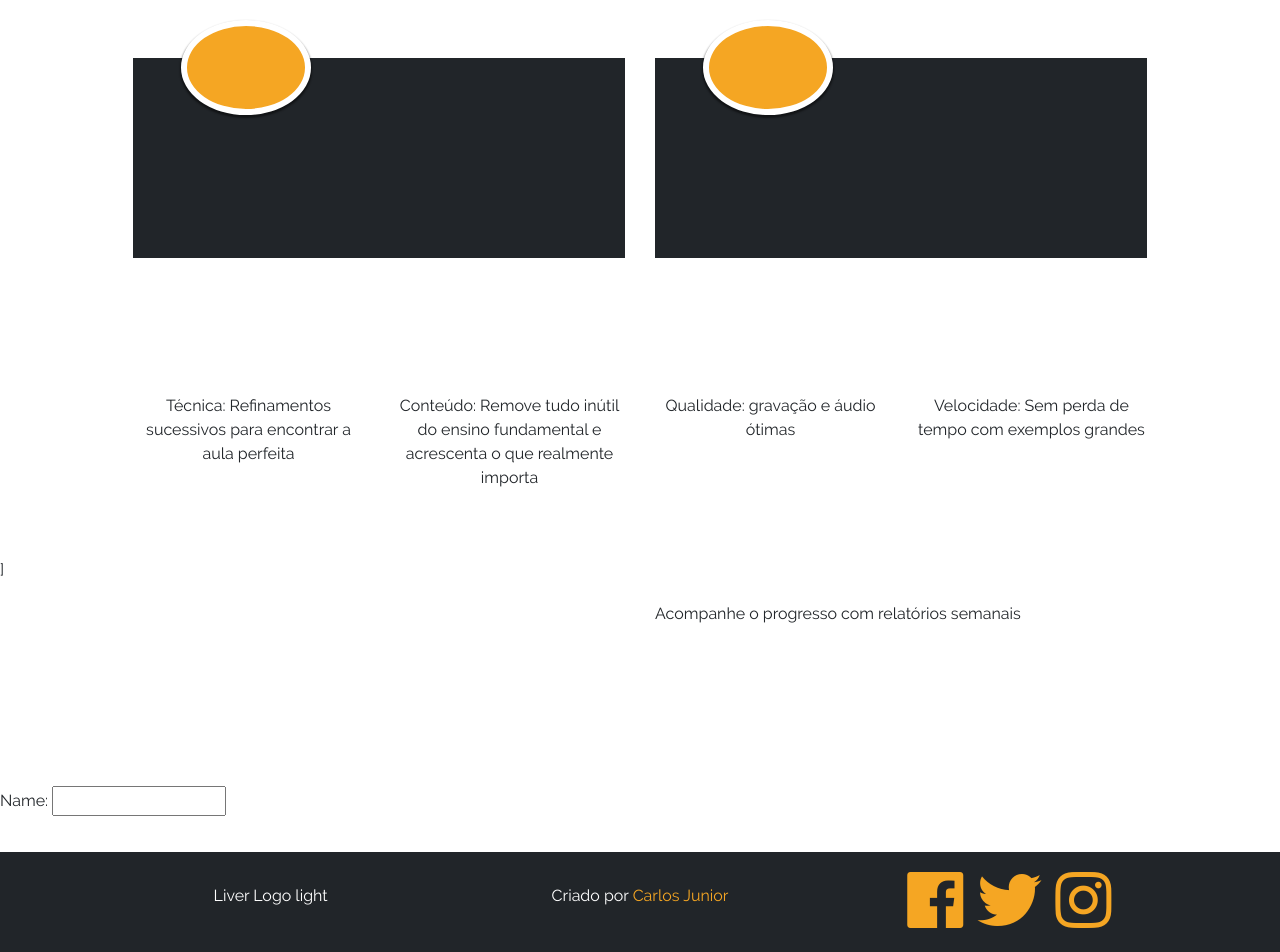
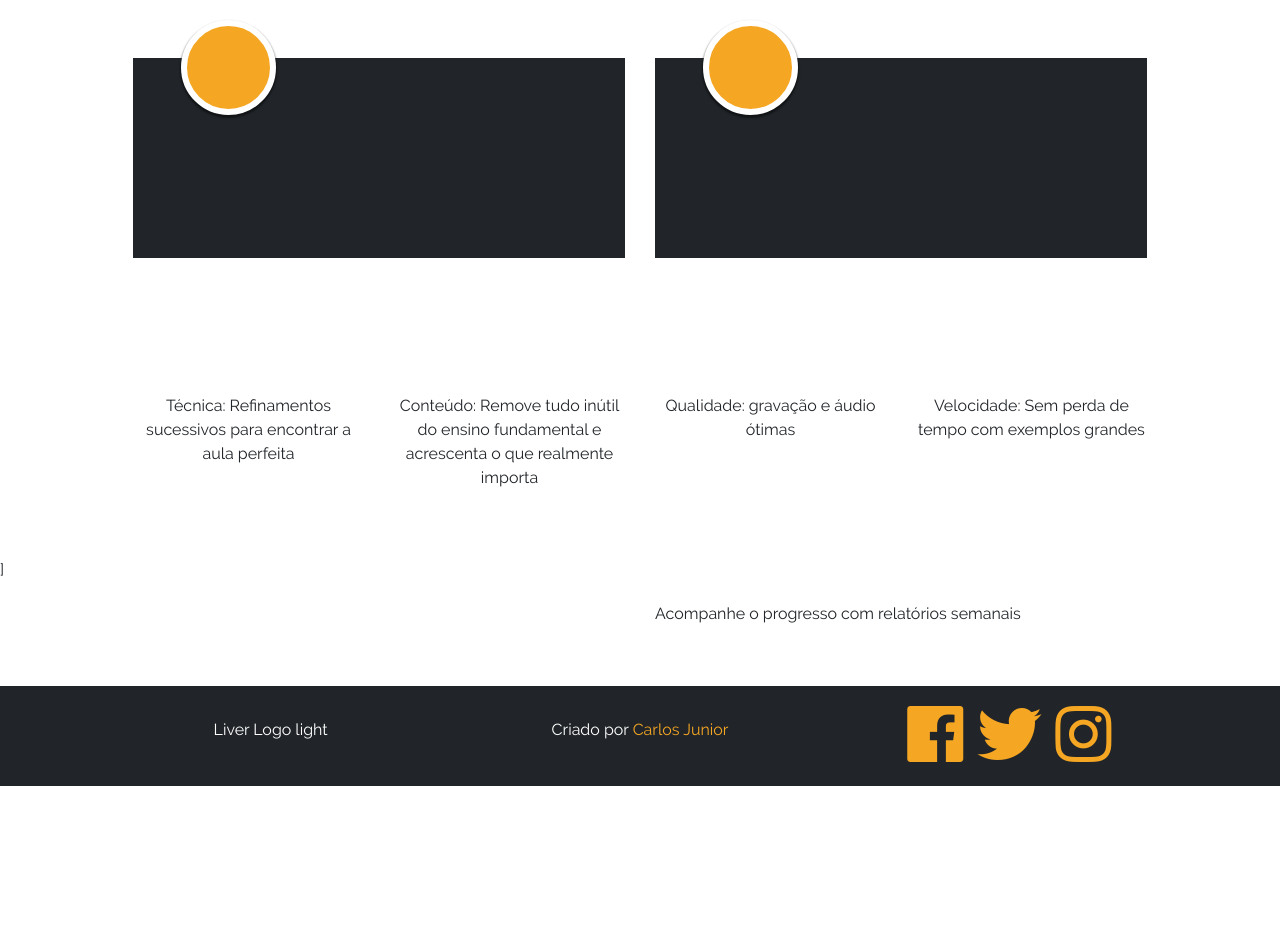
Before and after one commit to Carlos1545/liver-education-web, a plain HTML site: page index.html in a window 1280 px wide. Shown: the part 2395-3347 px from the top of the page. After the commit the page ends 3181 px from the top, so only its background shows below. Drawn offline with nearby package versions, Linux system fonts and the light colour scheme.

Commit message:
Changes on index

```diff
--- a/css/main.css
+++ b/css/main.css
@@ -216,7 +216,7 @@ section#testimonials{
 }
 .liver-overlay-zoomball{
 	height: 95px;
-	width: 25%;
+	width: 95px;
 
     background-color: #F5A623;
 	transition: left .18s ease-in-out;
--- a/index.html
+++ b/index.html
@@ -93,6 +93,17 @@
 	  </div>
 	</div>
 </section>
+<section id="message" class="parallax" data-speed="1.2">
+	<div class="container">
+	  <div class="row p-3">
+		<div class="col-md-12 text-center liver-text">
+			<p class="liver-title">"Professor, onde que eu vou usar isso na <span class="liver-color">minha vida? </span>" </p>
+			<p class="liver-subtitle">Dessa vez essa pergunta tem resposta! <br>
+			No início de cada aula, nós mostraremos porque é <span class="liver-color">útil</span> aprender aquela matéria! </p>
+		</div>
+	  </div>
+	</div>
+</section>
 <section>
 	<div class="container">
 	  <div class="row p-3">
@@ -118,18 +129,6 @@
 	  			<li><i class="fas fa-check-circle liver-color"></i> Relatórios semanais e mensais de desempenho</li>
 			</ul>
 	  	</div>
-	  </div>
-	</div>
-</section>
-
-<section id="message" class="parallax" data-speed="1.7">
-	<div class="container">
-	  <div class="row p-3">
-		<div class="col-md-12 text-center liver-text">
-			<p class="liver-title">"Professor, onde que eu vou usar isso na <span class="liver-color">minha vida? </span>" </p>
-			<p class="liver-subtitle">Dessa vez essa pergunta tem resposta! <br>
-			No início de cada aula, nós mostraremos porque é <span class="liver-color">útil</span> aprender aquela matéria! </p>
-		</div>
 	  </div>
 	</div>
 </section>
@@ -229,21 +228,8 @@
 
 </section>
 <section>
-	<!-- Resultados com alunos -->
-</section>
-<section>
 	<!-- Planos: Revolucione a educação do seu filho agora. -->
 </section>
-<section>
-	<!-- Empresas e escolas parceiras ...-->
-</section>
-<section id="contact">
-	<div ng-app="">
-	  <p>Name: <input type="text" ng-model="name"></p>
-	  <p ng-bind="name"></p>
-	</div>
-</section>
-
 <footer>
 	<div class="container">
 	  <div class="row p-3">
```
